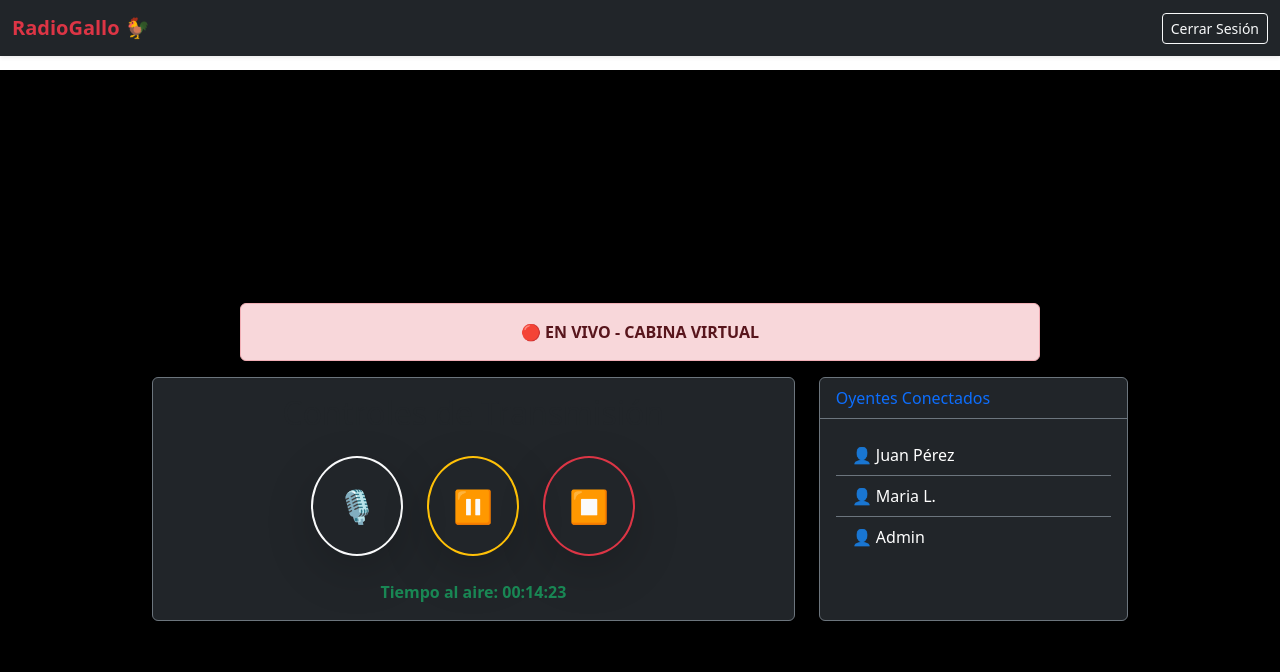
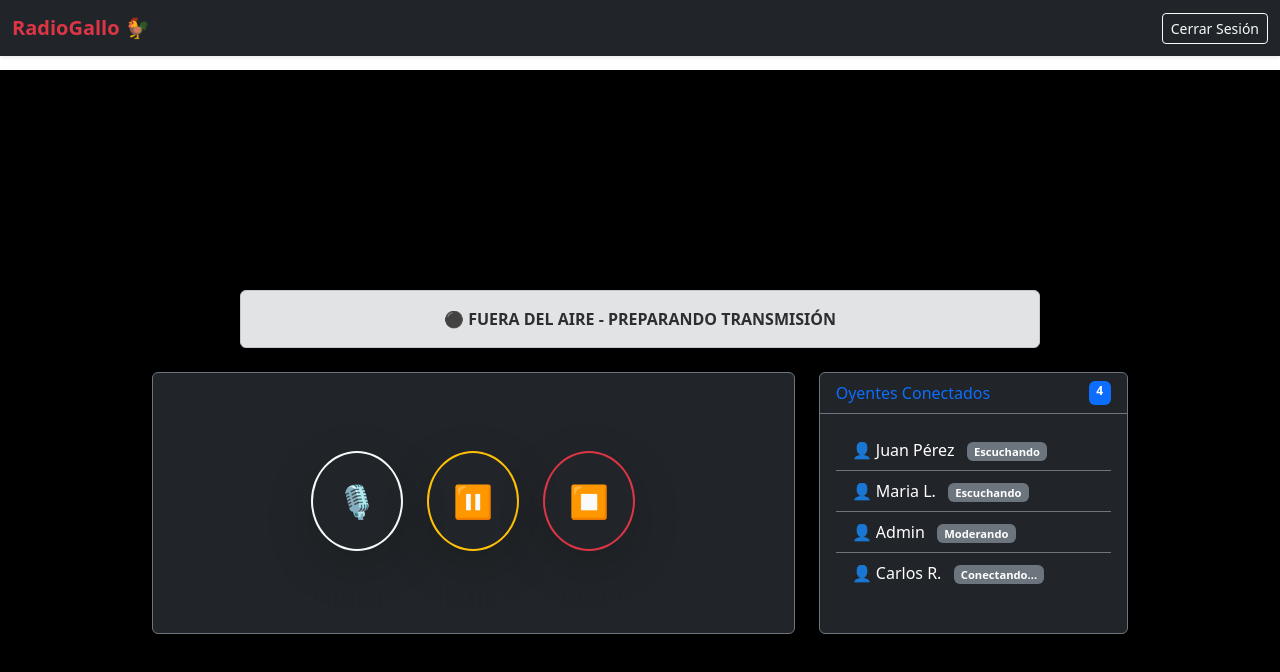
Before and after one commit to PsychoKike/Radio_GalloAngular, an Angular app: page /cabina in a window 1280 px wide. Shown: the top 672 px of the page. Built offline with nearby package versions, Linux system fonts and the light colour scheme.

Commit message:
Correción

```diff
--- a/src/app/app.component.ts
+++ b/src/app/app.component.ts
@@ -3,42 +3,39 @@ import { Router, NavigationEnd, RouterLink, RouterOutlet } from '@angular/router
 import { CommonModule } from '@angular/common';
 import { filter } from 'rxjs/operators';
 
-// Importamos componentes
+// Importamos los componentes (Asegúrate que las rutas "./..." coincidan con tus carpetas)
 import { VistaRadioComponent } from './vista-radio/vista-radio.component';
 import { LoginComponent } from "./login/login.component";
 import { RegistroComponent } from "./registro/registro.component";
-// 1. IMPORTA LA CABINA AQUÍ
-import { CabinaComponent } from './cabina/cabina.component';
-import { PerfilComponent } from './perfil/perfil.component';
-import { TemasComponent } from './temas/temas.component';
 
 @Component({
   selector: 'app-root',
   standalone: true,
-  imports: [RouterOutlet, RouterLink, CommonModule, LoginComponent, RegistroComponent, VistaRadioComponent, CabinaComponent, PerfilComponent, TemasComponent],
+  imports: [
+    RouterOutlet,
+    RouterLink,
+    CommonModule,
+    LoginComponent,
+    RegistroComponent,
+    VistaRadioComponent,
+
+  ],
   templateUrl: './app.component.html',
   styleUrl: './app.component.css'
 })
 export class AppComponent implements OnInit {
   title = 'radiogallo';
-
-  // Variables para controlar la vista
   mostrarNavbar: boolean = true;
-  tipoUsuario: string | null = ''; // Aquí guardaremos 'oyente' o 'locutor'
+  tipoUsuario: string | null = '';
 
   constructor(private router: Router) {
-    // Suscripción para detectar cambios en la URL
     this.router.events.pipe(
-      filter(event => event instanceof NavigationEnd)
-    ).subscribe((event: any) => {
-
+      filter((event): event is NavigationEnd => event instanceof NavigationEnd)
+    ).subscribe((event: NavigationEnd) => {
       const url = event.urlAfterRedirects;
-
-      // 1. SI ESTAMOS EN LOGIN O REGISTRO -> OCULTAR NAVBAR
       if (url.includes('/login') || url.includes('/registro')) {
         this.mostrarNavbar = false;
       } else {
-        // 2. EN CUALQUIER OTRA PÁGINA -> MOSTRAR NAVBAR Y CHECAR USUARIO
         this.mostrarNavbar = true;
         this.actualizarTipoUsuario();
       }
@@ -49,16 +46,14 @@ export class AppComponent implements OnInit {
     this.actualizarTipoUsuario();
   }
 
-  // Función para leer del localStorage quién inició sesión
   actualizarTipoUsuario() {
     if (typeof localStorage !== 'undefined') {
       this.tipoUsuario = localStorage.getItem('tipoUsuario');
     }
   }
 
-  // Función para salir
   cerrarSesion() {
-    localStorage.clear(); // Borra el token y el tipo de usuario
+    localStorage.clear();
     this.router.navigate(['/login']);
   }
 }
--- a/src/app/cabina/cabina.component.html
+++ b/src/app/cabina/cabina.component.html
@@ -1,7 +1,11 @@
 <div class="container-fluid min-vh-100 bg-black text-white p-4 d-flex flex-column align-items-center justify-content-center">
 
-  <div class="alert alert-danger w-100 text-center fw-bold animate-pulse" role="alert" style="max-width: 800px;">
-    🔴 EN VIVO - CABINA VIRTUAL
+  <div *ngIf="enVivo" class="alert alert-danger w-100 text-center fw-bold animate-pulse mb-4" role="alert" style="max-width: 800px;">
+    🔴 EN VIVO - CABINA VIRTUAL {{ enPausa ? '(PAUSADO)' : '' }}
+  </div>
+
+  <div *ngIf="!enVivo" class="alert alert-secondary w-100 text-center fw-bold mb-4" role="alert" style="max-width: 800px;">
+    ⚫ FUERA DEL AIRE - PREPARANDO TRANSMISIÓN
   </div>
 
   <div class="row w-100" style="max-width: 1000px;">
@@ -12,21 +16,25 @@
           <h2 class="mb-4">Controles de Transmisión</h2>
 
           <div class="d-flex gap-4">
-            <button class="btn btn-outline-light rounded-circle p-4 shadow-lg border-2">
+            <button class="btn rounded-circle p-4 shadow-lg border-2"
+                    [ngClass]="enVivo && !enPausa ? 'btn-danger' : 'btn-outline-light'"
+                    (click)="iniciarTransmision()">
               <span style="font-size: 2rem;">🎙️</span>
             </button>
 
-            <button class="btn btn-outline-warning rounded-circle p-4 shadow-lg border-2">
+            <button class="btn btn-outline-warning rounded-circle p-4 shadow-lg border-2"
+                    (click)="pausarTransmision()">
               <span style="font-size: 2rem;">⏸</span>
             </button>
 
-            <button class="btn btn-outline-danger rounded-circle p-4 shadow-lg border-2">
+            <button class="btn btn-outline-danger rounded-circle p-4 shadow-lg border-2"
+                    (click)="detenerTransmision()">
               <span style="font-size: 2rem;">⏹</span>
             </button>
           </div>
 
-          <div class="mt-4 text-success fw-bold">
-            Tiempo al aire: 00:14:23
+          <div class="mt-4 fw-bold fs-3" [class.text-success]="enVivo" [class.text-muted]="!enVivo">
+            Tiempo al aire: {{ tiempoFormateado }}
           </div>
         </div>
       </div>
@@ -34,12 +42,16 @@
 
     <div class="col-md-4 mb-3">
       <div class="card bg-dark border-secondary h-100">
-        <div class="card-header border-secondary text-primary">Oyentes Conectados</div>
+        <div class="card-header border-secondary text-primary d-flex justify-content-between">
+          <span>Oyentes Conectados</span>
+          <span class="badge bg-primary">{{ oyentes.length }}</span>
+        </div>
         <div class="card-body">
           <ul class="list-group list-group-flush">
-            <li class="list-group-item bg-dark text-white border-secondary">👤 Juan Pérez</li>
-            <li class="list-group-item bg-dark text-white border-secondary">👤 Maria L.</li>
-            <li class="list-group-item bg-dark text-white border-secondary">👤 Admin</li>
+            <li class="list-group-item bg-dark text-white border-secondary" *ngFor="let oyente of oyentes">
+              👤 {{ oyente.nombre }}
+              <span class="badge bg-secondary ms-2" style="font-size: 0.7em;">{{ oyente.estado }}</span>
+            </li>
           </ul>
         </div>
       </div>
--- a/src/app/cabina/cabina.component.ts
+++ b/src/app/cabina/cabina.component.ts
@@ -1,11 +1,84 @@
-import { Component } from '@angular/core';
+import { Component, OnDestroy } from '@angular/core';
+import { CommonModule } from '@angular/common';
 
 @Component({
   selector: 'app-cabina',
-  imports: [],
+  standalone: true,
+  imports: [CommonModule],
   templateUrl: './cabina.component.html',
-  styleUrl: './cabina.component.css'
+  styleUrls: ['./cabina.component.css']
 })
-export class CabinaComponent {
+export class CabinaComponent implements OnDestroy {
 
+  // Variables de estado
+  enVivo: boolean = false;
+  enPausa: boolean = false;
+
+  // Variables del cronómetro
+  tiempoSegundos: number = 0;
+  tiempoFormateado: string = '00:00:00';
+  intervalo: any; // Aquí guardamos el reloj
+
+  // Lista simulada de oyentes
+  oyentes = [
+    { nombre: 'Juan Pérez', estado: 'Escuchando' },
+    { nombre: 'Maria L.', estado: 'Escuchando' },
+    { nombre: 'Admin', estado: 'Moderando' },
+    { nombre: 'Carlos R.', estado: 'Conectando...' }
+  ];
+
+  constructor() { }
+
+  // 1. INICIAR TRANSMISIÓN (Botón Micrófono)
+  iniciarTransmision() {
+    if (!this.enVivo || this.enPausa) {
+      this.enVivo = true;
+      this.enPausa = false;
+
+      // Iniciamos el intervalo que corre cada segundo (1000 ms)
+      this.intervalo = setInterval(() => {
+        this.tiempoSegundos++;
+        this.actualizarFormatoTiempo();
+      }, 1000);
+    }
+  }
+
+  // 2. PAUSAR (Botón Pausa)
+  pausarTransmision() {
+    if (this.enVivo) {
+      this.enPausa = true;
+      clearInterval(this.intervalo); // Detiene el contador pero no lo reinicia
+    }
+  }
+
+  // 3. DETENER (Botón Stop)
+  detenerTransmision() {
+    this.enVivo = false;
+    this.enPausa = false;
+    this.tiempoSegundos = 0;
+    this.tiempoFormateado = '00:00:00';
+    clearInterval(this.intervalo); // Detiene y mata el reloj
+  }
+
+  // Función auxiliar para convertir segundos a HH:MM:SS
+  actualizarFormatoTiempo() {
+    const horas = Math.floor(this.tiempoSegundos / 3600);
+    const minutos = Math.floor((this.tiempoSegundos % 3600) / 60);
+    const segundos = this.tiempoSegundos % 60;
+
+    // Agregamos un '0' al inicio si es menor a 10 (ej: 09 en vez de 9)
+    this.tiempoFormateado =
+      `${this.pad(horas)}:${this.pad(minutos)}:${this.pad(segundos)}`;
+  }
+
+  pad(valor: number): string {
+    return valor < 10 ? `0${valor}` : valor.toString();
+  }
+
+  // Importante: Si el usuario se sale de la página, matamos el reloj para que no consuma memoria
+  ngOnDestroy() {
+    if (this.intervalo) {
+      clearInterval(this.intervalo);
+    }
+  }
 }
--- a/src/app/perfil/perfil.component.ts
+++ b/src/app/perfil/perfil.component.ts
@@ -1,18 +1,18 @@
 import { Component } from '@angular/core';
-import { CommonModule } from '@angular/common'; // <--- 1. IMPORTAR ESTO
+import { CommonModule } from '@angular/common'; // Importante para que no falle el HTML
 
 @Component({
   selector: 'app-perfil',
   standalone: true,
-  imports: [CommonModule], // <--- 2. AGREGARLO AQUÍ
+  imports: [CommonModule],
   templateUrl: './perfil.component.html',
   styles: [`.avatar-circle { width: 100px; height: 100px; border-radius: 50%; object-fit: cover; border: 4px solid #d32f2f; }`]
 })
 export class PerfilComponent {
-  // En el futuro, esto vendrá de tu AuthService
   usuario = {
     nombre: 'Usuario RadioGallo',
     email: 'usuario@uaa.edu.mx',
+    // Verificamos si existe localStorage para evitar errores
     tipo: typeof localStorage !== 'undefined' ? localStorage.getItem('tipoUsuario') || 'Desconocido' : 'Desconocido',
     bio: 'Amante de la música y la radio universitaria.'
   };
```
